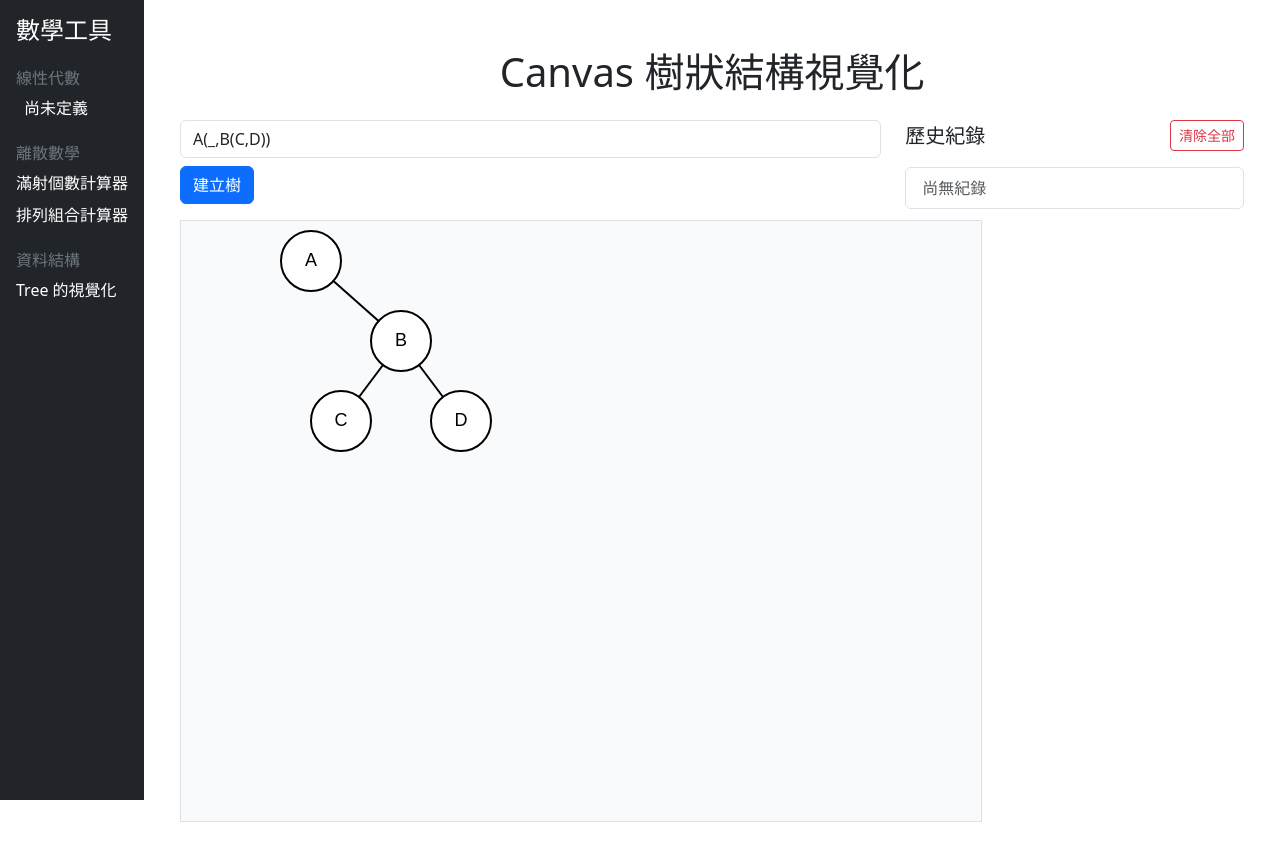
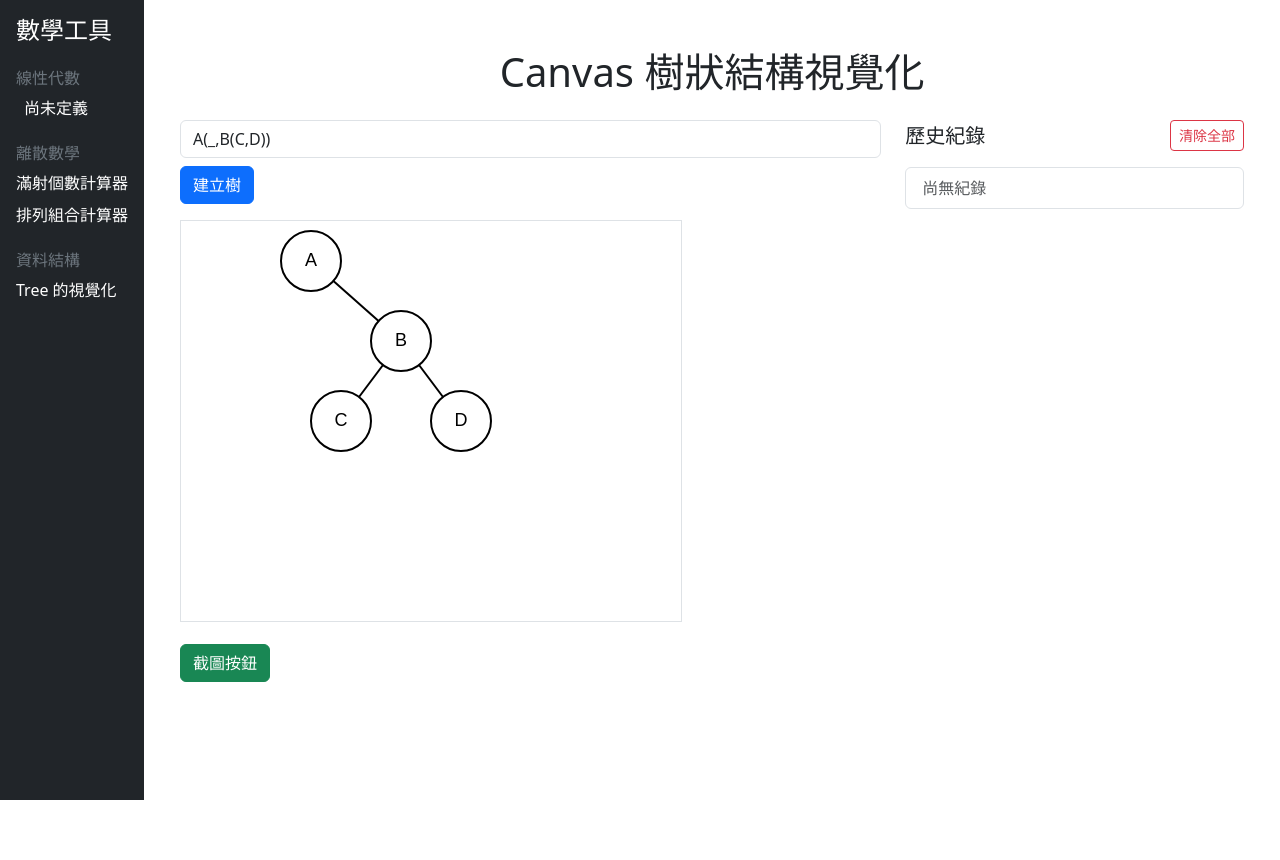
Before and after one commit to Hoxton019030/Math_Calculator, a Vue app: page /dataStructure/tree_visual in a window 1280 px wide. Shown: the top 860 px of the page. After the commit the page ends 800 px from the top, so only its background shows below. Built offline with nearby package versions, Linux system fonts and the light colour scheme.

Commit message:
2025-07-21 commit

```diff
--- a/src/views/DataStructure/TreeVisual.vue
+++ b/src/views/DataStructure/TreeVisual.vue
@@ -16,6 +16,12 @@
           <button @click="saveAndDrawTree" class="btn btn-primary">建立樹</button>
         </div>
         <canvas ref="canvas" :width="canvasWidth" :height="canvasHeight" class="border"></canvas>
+
+        <!-- 多個截圖按鈕 -->
+        <div class="mt-3 d-flex gap-2 flex-wrap">
+          <button class="btn btn-success" @click="copyCanvasToClipboard">截圖按鈕</button>
+        </div>
+        <div v-if="copySuccess" class="copy-toast">已複製到剪貼簿！</div>
       </div>
       <!-- 右邊歷史紀錄區 -->
       <div class="col-md-4">
@@ -48,8 +54,8 @@ import { ref, onMounted, watch, nextTick } from 'vue'
 const inputText = ref('A(_,B(C,D))')
 const canvas = ref(null)
 const inputField = ref(null)
-const canvasWidth = 800
-const canvasHeight = 600
+const canvasWidth = 500
+const canvasHeight = 400
 const history = ref([])
 const HISTORY_KEY = 'tree_history'
 
@@ -96,7 +102,10 @@ function calculatePositions(root, depth = 0, xOffset = { x: 0 }) {
 
 function drawTree() {
   const ctx = canvas.value.getContext('2d')
-  ctx.clearRect(0, 0, canvasWidth, canvasHeight)
+  // 先填滿白底
+  ctx.fillStyle = '#fff'
+  ctx.fillRect(0, 0, canvasWidth, canvasHeight)
+
   try {
     const tree = parseTree(inputText.value)
     const treeWithPos = calculatePositions(tree)
@@ -105,6 +114,7 @@ function drawTree() {
     console.error('Invalid tree structure:', err)
   }
 }
+
 
 function drawNode(ctx, node) {
   const radius = 30
@@ -128,7 +138,6 @@ function drawNode(ctx, node) {
     const distance = Math.sqrt(dx * dx + dy * dy)
     if (distance === 0) continue
 
-    // Only draw line if child is not a placeholder
     if (!child.isPlaceholder) {
       const parentEdgeX = node.x + 40 + (dx * radius) / distance
       const parentEdgeY = node.y + 40 + (dy * radius) / distance
@@ -201,15 +210,36 @@ function handleKeyDown(event) {
     })
   }
 }
+const copySuccess = ref(false)
+
+async function copyCanvasToClipboard() {
+  try {
+    const canvasEl = canvas.value
+    if (!canvasEl) return
+
+    const blob = await new Promise(resolve => canvasEl.toBlob(resolve))
+
+    await navigator.clipboard.write([
+      new ClipboardItem({ 'image/png': blob })
+    ])
+
+    copySuccess.value = true
+    console.log(copySuccess.value)
+    setTimeout(() => {
+      copySuccess.value = false
+    }, 1500) // 1.5秒後隱藏提示
+
+  } catch (err) {
+    console.error(err)
+  }
+}
 
 onMounted(() => {
-  // 移除 localStorage 相关功能，改为内存存储
   nextTick(() => drawTree())
 })
 
-// 监听历史记录变化（但不再保存到 localStorage）
 watch(history, (newVal) => {
-  // 历史记录变化时的处理，如果需要的话
+  // 可擴充歷史紀錄存儲邏輯
 }, { deep: true })
 </script>
 
@@ -217,4 +247,18 @@ watch(history, (newVal) => {
 canvas {
   background-color: #f9fafb;
 }
+.copy-toast {
+  position: fixed;
+  top: 20px;
+  right: 20px;
+  background: #4caf50;
+  color: white;
+  padding: 8px 12px;
+  border-radius: 4px;
+  box-shadow: 0 0 10px rgba(0,0,0,0.3);
+  z-index: 9999;
+  user-select: none;
+  font-weight: 600;
+}
+
 </style>
```
